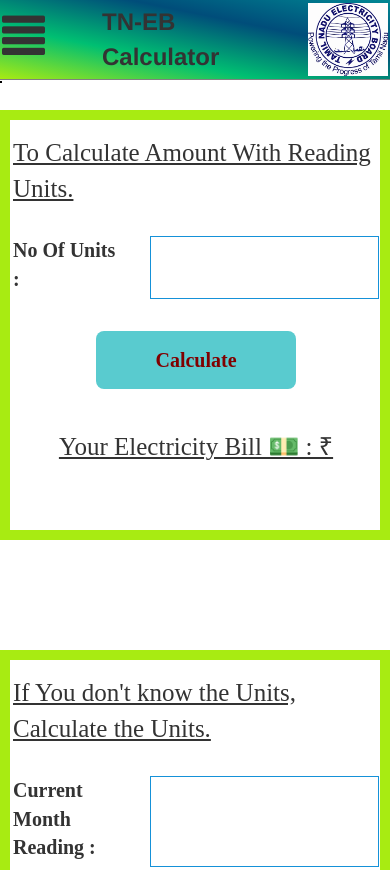
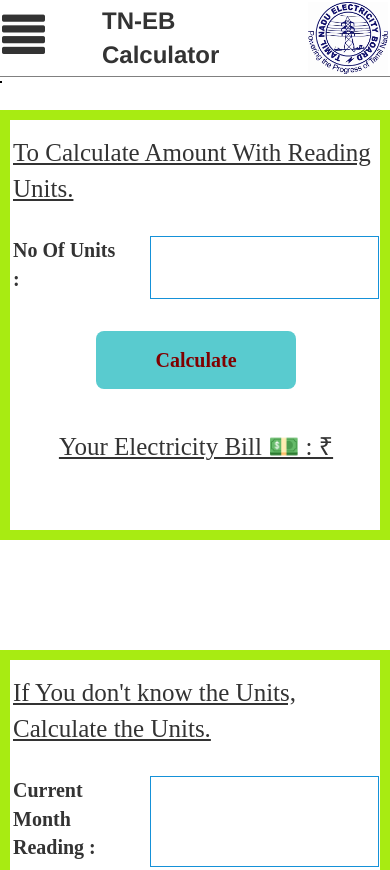
Before and after one commit to ajith712/TN-EB-Calculator, a plain HTML site: page index.html in a window 390 px wide. Shown: the top 870 px of the page. Drawn offline with nearby package versions, Linux system fonts and the light colour scheme.

Commit message:
Update tnebmainheader.css

```diff
--- a/styles/tnebmainheader.css
+++ b/styles/tnebmainheader.css
@@ -12,7 +12,8 @@
     left: 0;
     height: 70px;
     border-bottom: 1px solid gray;
-    background: linear-gradient(to right top, #a8eb12, #00bf72, #004d7a, #008793);
+    background-color: white;
+    /*background: linear-gradient(to right top, #a8eb12, #00bf72, #004d7a, #008793);*/
 }
 
 .menu-bar{
@@ -88,10 +89,11 @@
     .header, .eb-tariff-chart-header, .tnebhigh-header{
         padding-left: 2px;
         padding-right: 2px;
-        height: 80px;
+        height: 77px;
     }
     .menu-bar{
         font-size: 43px;
+        padding-top: 2px;
         width: 100px;
         justify-content: flex-start;
     }
```
